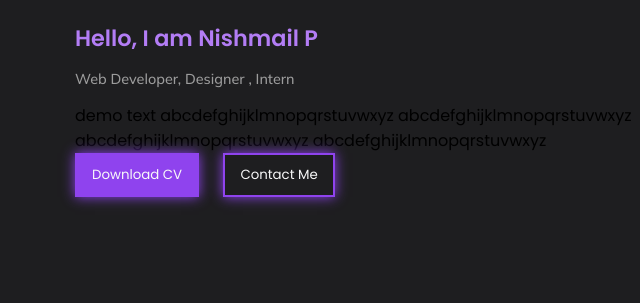
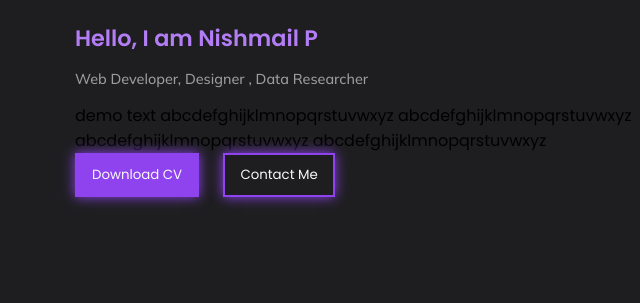
Before and after one commit to NishamilDrac/Web-Portfolios, a plain HTML site: page P0rtfolio1/index.html in a window 1280 px wide. Shown: the part 330-633 px from the top of the page, 0-640 px from the left. Drawn offline with Linux system fonts and the light colour scheme.

Commit message:
Update index.html

```diff
--- a/P0rtfolio1/index.html
+++ b/P0rtfolio1/index.html
@@ -40,7 +40,7 @@
                 <div class="hero-main">
                     <div class="hero-text">
                         <h2>Hello, I am Nishmail P</h2>
-                        <h1>Web Developer, Designer , Intern</h1>
+                        <h1>Web Developer, Designer , Data Researcher</h1>
 
                         <p>demo text abcdefghijklmnopqrstuvwxyz
                             abcdefghijklmnopqrstuvwxyz
```
